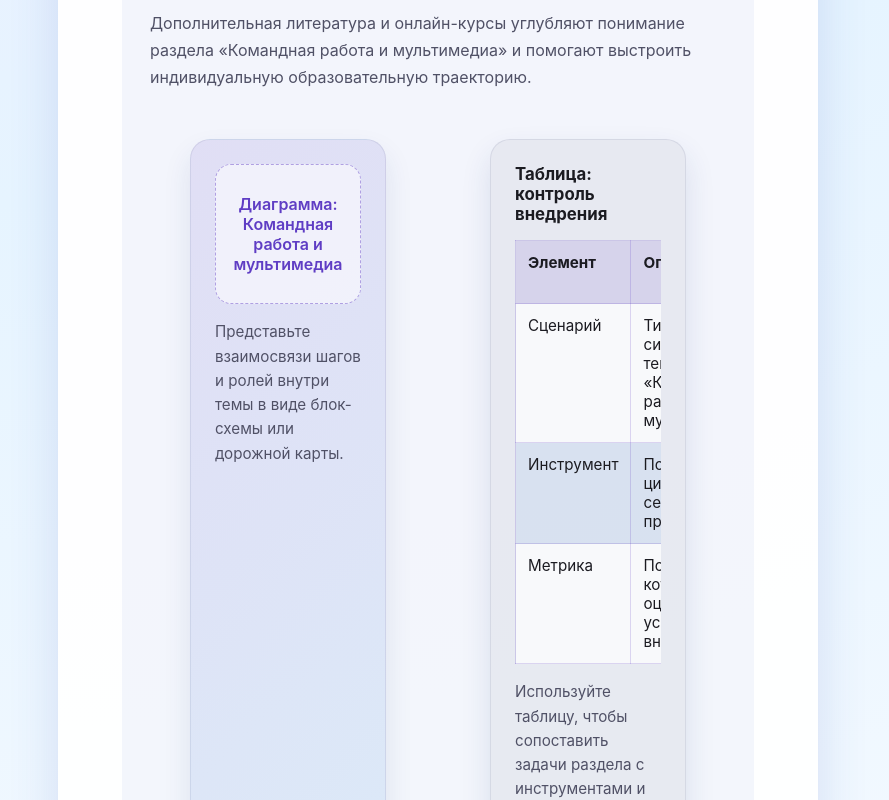
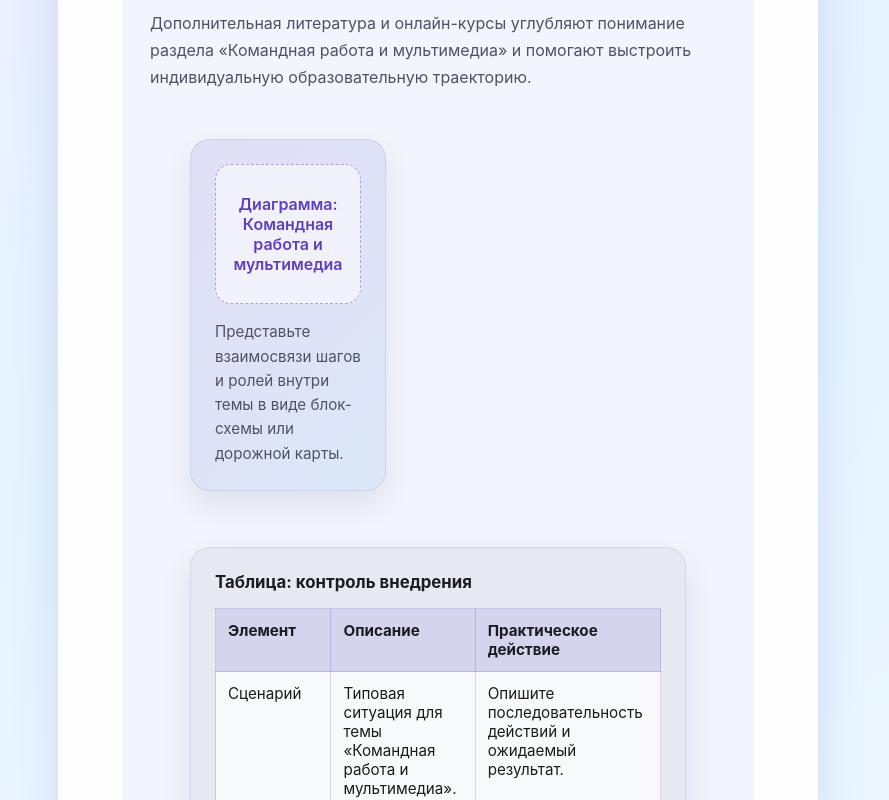
Before and after one commit to kasperskycomuz/1nformation_technology, a Next.js app: page /lecture/application-software-modern-it in a window 1280 px wide. Shown: the part 2460-3260 px from the top of the page, without its empty margins (202-1091 px from the left). Built offline with nearby package versions, Linux system fonts and the light colour scheme.

Commit message:
Первый11

```diff
--- a/app/globals.css
+++ b/app/globals.css
@@ -614,6 +614,11 @@ body {
   gap: 1.5rem;
 }
 
+.lecture-topic h1 {
+  font-size: clamp(1.8rem, 2.4vw + 1.3rem, 2.6rem);
+  line-height: 1.2;
+}
+
 .lecture-topic__plan h2,
 .lecture-topic__content h2,
 .lecture-topic__resources h2 {
@@ -652,7 +657,7 @@ body {
   margin-top: 2rem;
   display: grid;
   gap: 1.5rem;
-  grid-template-columns: repeat(auto-fit, minmax(220px, 1fr));
+  grid-template-columns: repeat(auto-fit, minmax(240px, 1fr));
 }
 
 .lecture-topic__media {
@@ -696,6 +701,7 @@ body {
   display: flex;
   flex-direction: column;
   gap: 1rem;
+  grid-column: 1 / -1;
 }
 
 .lecture-topic__table-title {
```
